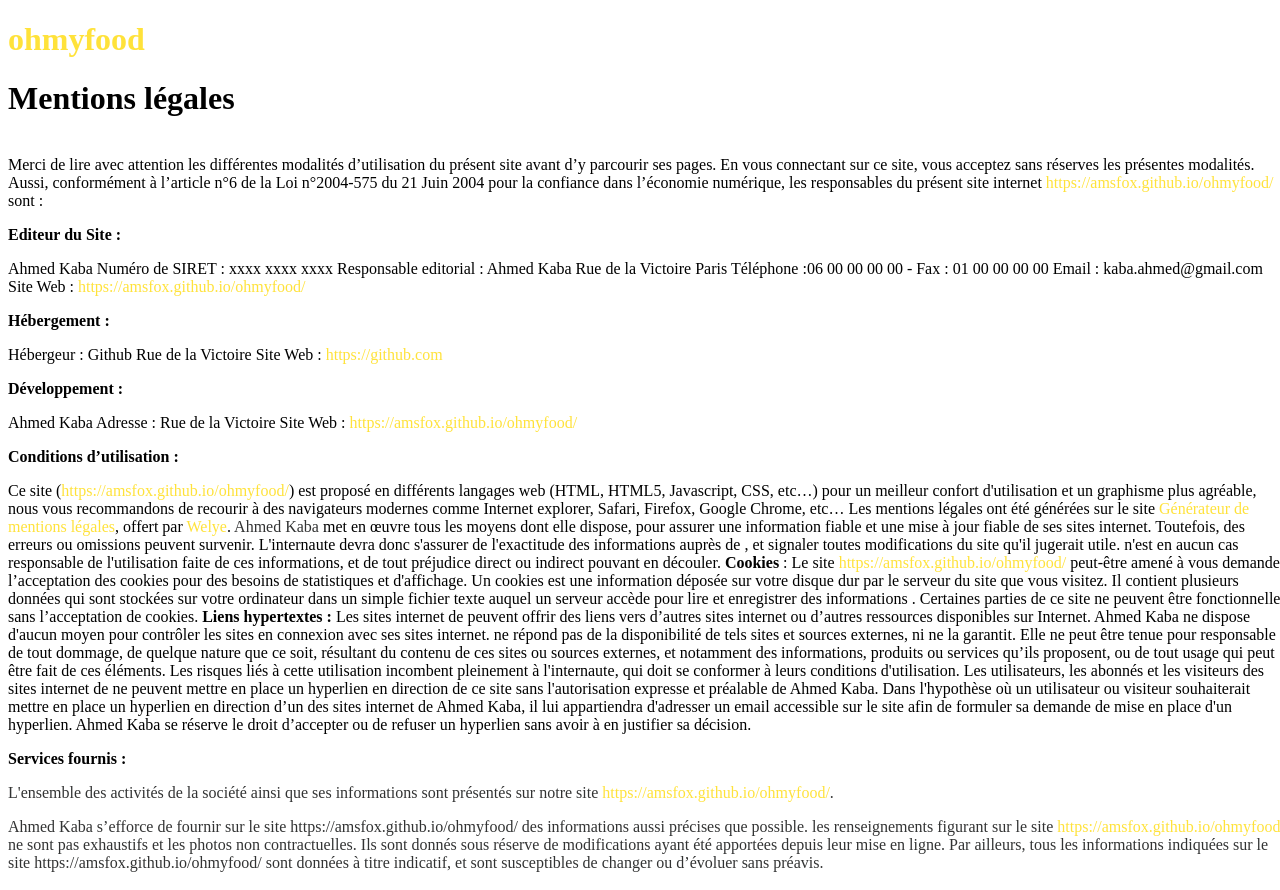
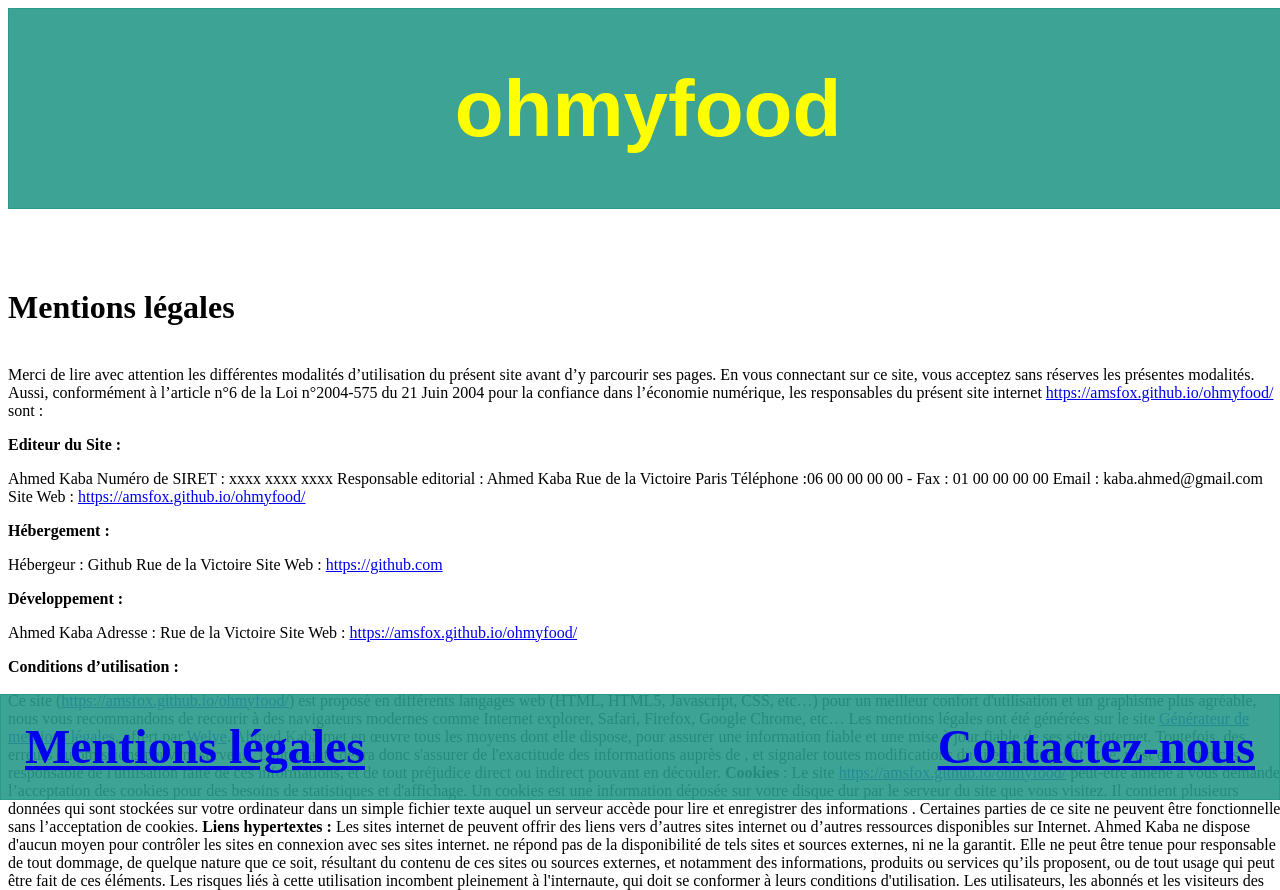
Before and after one commit to littleblackman/ohmyfood, a plain HTML site: page mentionleg.html in a window 1280 px wide. Shown: the top 890 px of the page. Drawn offline with Linux system fonts and the light colour scheme.

Commit message:
modification couleur mentionleg

```diff
--- a/mentionleg.html
+++ b/mentionleg.html
@@ -3,12 +3,12 @@
 <head>
     <meta charset="UTF-8">
     <meta name="viewport" content="width=device-width, initial-scale=1.0">
-    <link rel="stylesheet" href="style.css">
+    <link rel="stylesheet" href="mentionleg.css">
     <title>Mentions légales</title>
 </head>
 <body>
     <header>
-        <a href="index.html"><h1>ohmyfood</h1></a>
+        <a href="index.html"><h1 class="header__heading">ohmyfood</h1></a>
     </header>
 
     <main>
@@ -79,5 +79,11 @@ Cependant, ce principe comporte certaines exceptions. En effet, pour certains se
 Enfin, nous pouvons collecter de manière automatique certaines informations vous concernant lors d’une simple navigation sur notre site Internet, notamment : des informations concernant l’utilisation de notre site, comme les zones que vous visitez et les services auxquels vous accédez, votre adresse IP, le type de votre navigateur, vos temps d'accès. De telles informations sont utilisées exclusivement à des fins de statistiques internes, de manière à améliorer la qualité des services qui vous sont proposés. Les bases de données sont protégées par les dispositions de la loi du 1er juillet 1998 transposant la directive 96/9 du 11 mars 1996 relative à la protection juridique des bases de données.
     </main>
 
+
+    <footer>
+        <a href="mentionleg.html"><h3>Mentions légales</h3></a>
+        <a href="mailto:kaba.ahmed@gmail.com"><h3>Contactez-nous</h3></a>
+    </footer>
+
 </body>
 </html>
--- /dev/null
+++ b/mentionleg.scss
@@ -0,0 +1,86 @@
+/*---------- Variables ----------*/
+    /* variables -- couleurs principales header/ aside/ footer */
+    $primary-color: rgba(41, 153, 138, 0.9OO);
+    $secondary-color: rgba(255, 217, 0, 0.774);
+    $header__heading--font-family: arial;
+
+
+    /* variables -- menu-prev--background-color*/
+        /* color*/
+    $menu-background--color: #FFF5FE;
+    $menu-header__heading--color: blue;
+    $menu-theme__headind--color: black;
+    $menu-theme__plat--color: black;
+
+        /* font-family*/
+
+    $menu-header__heading--font-family: 'Kaushan Script', cursive;
+    $menu-theme__headind--font-family: 'Kalam', cursive;
+    $menu-theme__plat--font-family: 'Kalam', cursive;
+
+
+/*---------- css ----------*/
+
+body
+{
+    width: 100%;
+}
+/*---------- header */
+
+header
+{
+    background-color: $primary-color;
+    color: $secondary-color;
+    text-align: center;
+    margin-bottom: 5em;
+    border: 1px $primary-color solid;
+}
+
+header a
+{
+    text-decoration: none;
+    color: yellow;
+}
+
+.header__heading
+{
+    font-size: 5rem;
+    font-family: $header__heading--font-family;
+    font-weight: bold;
+    color: yellow;
+
+}
+
+
+
+/* container */
+
+
+/*---------- Footer */
+
+footer
+{
+    background: $primary-color;
+    display: flex;
+    justify-content: space-between;
+    padding-left: 1.5em;
+    padding-right: 1.5em;
+    line-height: 0.5rem;
+    position: fixed;
+    bottom: 0em;
+    right: 0em;
+    left: 0em;
+    border: 1px $primary-color solid;
+}
+
+h3
+{
+    font-size: 3rem;
+    text-align: justify;
+}
+
+.footer a
+{
+    text-decoration: none;
+    color: $secondary-color;
+}
```
Also changed, not shown: mentionleg.css (added), 1 other file.
